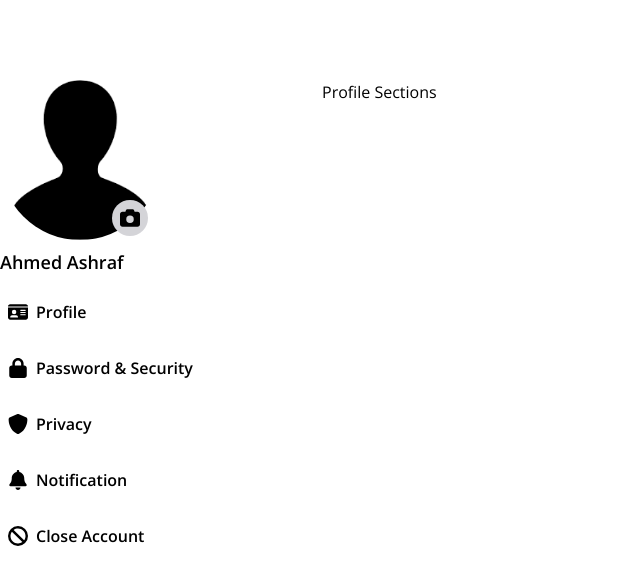
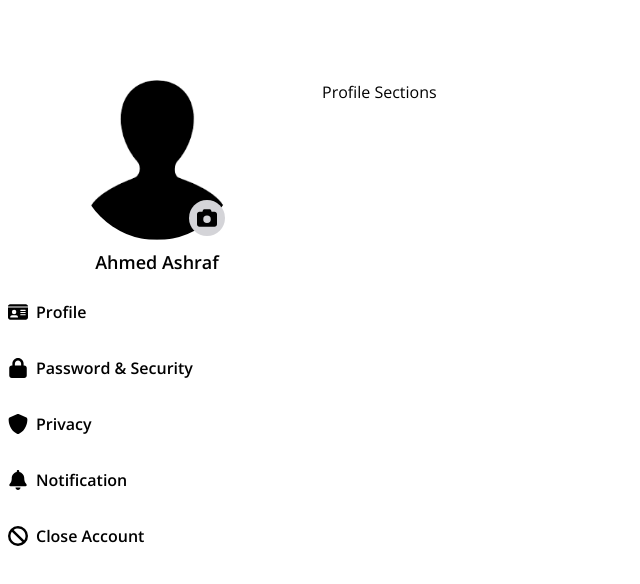
Before and after one commit to FrontEndDevo/NeuraLearnAcademy, a React (Vite) app: page /profile in a window 1280 px wide. Shown: the top 584 px of the page, without its empty margins (0-640 px from the left). Built offline with nearby package versions, Linux system fonts and the light colour scheme.

Commit message:
add and chanage classes to profilelist component

```diff
--- a/src/components/ProfileParts/ProfileLists.jsx
+++ b/src/components/ProfileParts/ProfileLists.jsx
@@ -71,7 +71,7 @@ const ProfileLists = () => {
   const userProfileSections = profileSections.map((section, index) => (
     <li
       key={index}
-      className="flex items-center gap-2 p-2 duration-200 cursor-pointer hover:before:hidden hover:bg-blue-400"
+      className="flex items-center gap-2 p-2 duration-200 border-blue-700 cursor-pointer hover:before:hidden hover:border-l-4"
       onClick={() => handleClick(section.name)}
     >
       <FontAwesomeIcon icon={section.icon} className="w-5 h-5" />
@@ -81,7 +81,7 @@ const ProfileLists = () => {
 
   return (
     <aside>
-      <div className="relative flex flex-col">
+      <div className="relative flex flex-col w-40 mx-auto">
         <img
           src={userPhoto}
           alt={userInfo.name}
@@ -103,7 +103,9 @@ const ProfileLists = () => {
           />
         </div>
       </div>
-      <h1 className="mt-2 mb-4 text-lg font-semibold">{userInfo.name}</h1>
+      <h1 className="mt-2 mb-4 text-lg font-semibold text-center">
+        {userInfo.name}
+      </h1>
 
       <ul className="flex flex-col gap-4">{userProfileSections}</ul>
     </aside>
```
